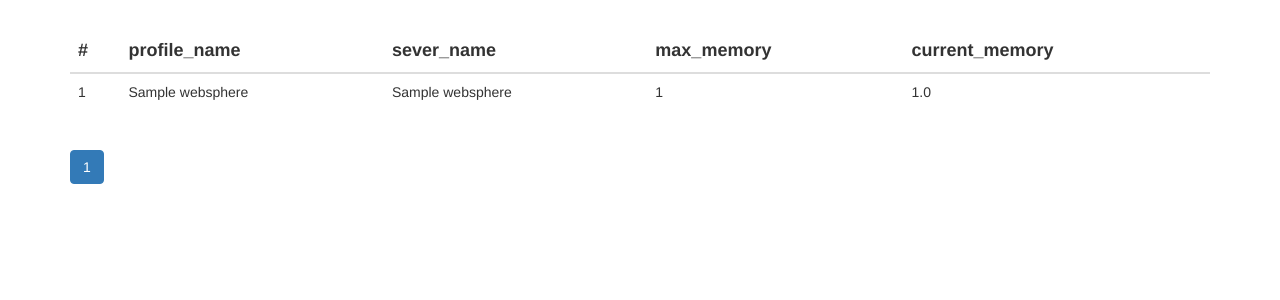
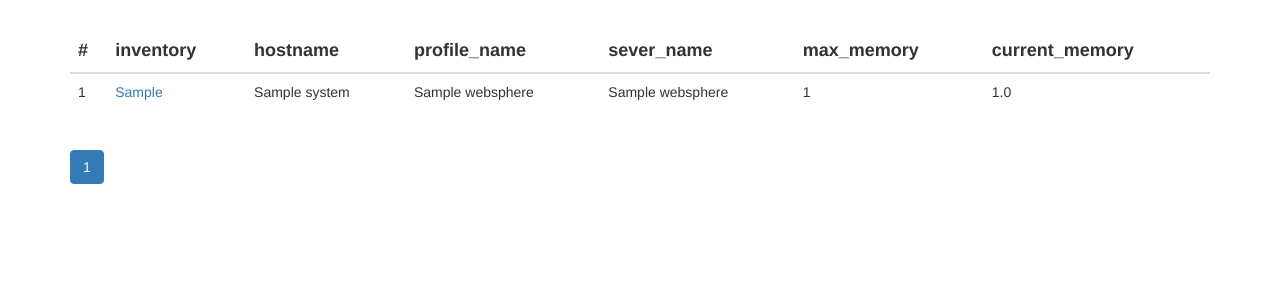
Before and after one commit to zrongh90/system_monitor, a Flask app: page /all_websphere in a window 1280 px wide. Shown: the part 50-350 px from the top of the page. Run offline with Flask 2, Linux system fonts and the light colour scheme; tables that the repository leaves empty hold one stand-in row (values such as "Sample post"); some libraries are stand-ins or nearby versions.

Commit message:
生产环境测试

```diff
--- a/main.py
+++ b/main.py
@@ -77,7 +77,7 @@
     """
     app.logger.debug("run into get_all_websphere function")
     page = request.args.get('page', 1, type=int)
-    paginate = WebSphere.query.paginate(page, NUM_PER_PAGE)
+    paginate = db.session.query(WebSphere, System).join(System).order_by(System.inventory).paginate(page, NUM_PER_PAGE)
     was_list_in = paginate.items
     return render_template("all_websphere.html", title="WebSphere中间件信息列表",
                            pagination=paginate, was_list=was_list_in)
@@ -92,7 +92,7 @@
     """
     app.logger.debug("run into get_all_db2 function")
     page = request.args.get('page', 1, type=int)
-    paginate = DB2.query.paginate(page, NUM_PER_PAGE)
+    paginate = db.session.query(DB2, System).join(System).paginate(page, NUM_PER_PAGE)
     db2_list_in = paginate.items
     return render_template("all_db2.html", title="DB2信息列表",
                            pagination=paginate, db2_list=db2_list_in)
--- a/templates/all_websphere.html
+++ b/templates/all_websphere.html
@@ -6,6 +6,8 @@
         <thead>
         <tr>
             <th>#</th>
+            <th>inventory</th>
+            <th>hostname</th>
             <th>profile_name</th>
             <th>sever_name</th>
             <th>max_memory</th>
@@ -15,11 +17,14 @@
         <tbody>
         {% for one_was in was_list %}
         <tr>
-            <td>{{ one_was.was_info_id }}</td>
-            <td>{{ one_was.prf_name }}</td>
-            <td>{{ one_was.srv_name }}</td>
-            <td>{{ one_was.max_mem }}</td>
-            <td>{{ one_was.curr_mem }}</td>
+            <td>{{ one_was.WebSphere.was_info_id }}</td>
+            <td><a href="{{ url_for('detail',inventory=one_was.System.inventory) }}">
+                {{ one_was.System.inventory }}</a></td>
+            <td>{{ one_was.System.hostname }}</td>
+            <td>{{ one_was.WebSphere.prf_name }}</td>
+            <td>{{ one_was.WebSphere.srv_name }}</td>
+            <td>{{ one_was.WebSphere.max_mem }}</td>
+            <td>{{ one_was.WebSphere.curr_mem }}</td>
         </tr>
         {% endfor %}
         </tbody>
--- a/utils.py
+++ b/utils.py
@@ -19,8 +19,8 @@
         db_name_in = one_db["db_str"]
         listen_port_in = one_db["port_ouput"]
         update_only_flag = False
+        # 当前数据库中包含inventory对应的数据库名，只更新对应数据
         for curr_db in db2_detail:
-            # 当前数据库中包含inventory对应的数据库名，只更新对应数据
             if curr_db.db_name == db_name_in:
                 app.logger.debug("update current db2 info for object id: " + str(curr_db.db2_info_id))
                 curr_db.inst_name = inst_name_in
@@ -29,7 +29,7 @@
         # 当前数据库中不包含数据库信息，新增数据库信息
         if not update_only_flag:
             new_db2 = DB2(inst_name=inst_name_in, db_name=db_name_in, listen_port=int(listen_port_in),
-                           sys_inventory=str(inventory))
+                          sys_inventory=str(inventory))
             app.logger.debug("insert new db2 info into database")
             app.logger.debug(new_db2)
             db.session.add(new_db2)
@@ -53,8 +53,8 @@
         curr_mem_in = one_was['mem']
         max_mem_in = one_was['max_mem']
         update_only_flag = False
+        # 当前数据库中包含该was信息，只更新其他数据
         for curr_was in was_detail:
-            # 当前数据库中包含该was信息，只更新其他数据
             if prf_name_in == curr_was.prf_name and srv_name_in == curr_was.srv_name:
                 app.logger.debug("update current was info for object id:" + str(curr_was.was_info_id))
                 curr_was.srv_name = srv_name_in
```
Also changed, not shown: templates/all_db2.html (+9 -4 lines).
